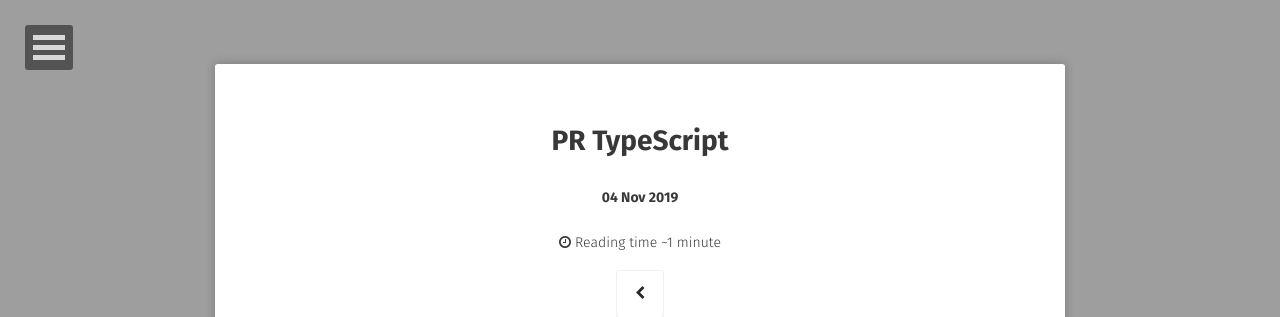
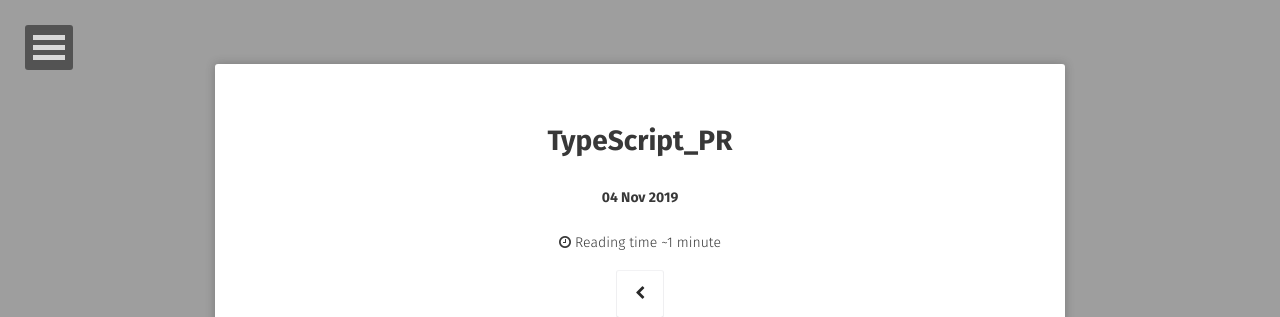
Before and after one commit to Artyrie/Artyrie.github.io, a Jekyll site: the page built from _posts/2019-11-04-PR_TypeScript.md, in a window 1280 px wide. Shown: the top 317 px of the page. Built offline with Jekyll 4.4.1, drawn with Linux system fonts in a browser that asks for light colours; some web fonts are replaced; comment, search, counter and statistics services are not loaded.

Commit message:
Revert "modify 2"
This reverts commit fa8010b2e53f5951fa177228e6d7b14169f4d068.

```diff
--- a/_posts/2019-11-04-PR_TypeScript.md
+++ b/_posts/2019-11-04-PR_TypeScript.md
@@ -1,6 +1,6 @@
 ---
 layout: post
-title:  "PR TypeScript"
+title:  "TypeScript_PR"
 date:   2019-11-04
 excerpt: "Pr_TypeScript Repository. Read more information Posts."
 project: true
```
Also changed, not shown: _posts/2019-11-04-TypeScript_PR.md (+1 -1 lines).
